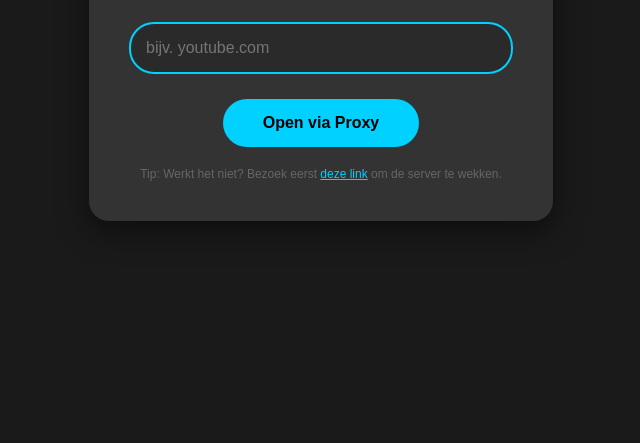
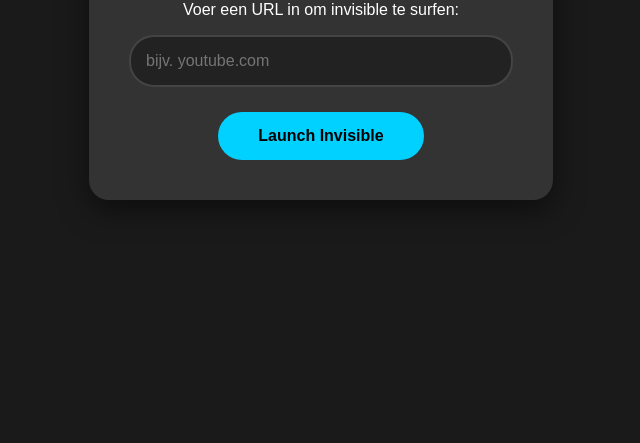
Before and after one commit to vdegussem/BrederoUnblockedtest, a website: page index.html in a window 1280 px wide. Shown: the part 357-800 px from the top of the page, without its empty margins (319-959 px from the left). Drawn offline with Linux system fonts and the light colour scheme.

Commit message:
Update index.html

```diff
--- a/index.html
+++ b/index.html
@@ -2,70 +2,65 @@
 <html lang="en">
 <head>
     <meta charset="UTF-8">
-    <title>BrederoUnblocked - No Frame</title>
+    <title>BrederoUnblocked</title>
+    <link id="favicon" rel="icon" type="image/x-icon" href="https://google.com">
     <style>
         body {
             margin: 0; padding: 0;
             display: flex; flex-direction: column; align-items: center; justify-content: center;
             height: 100vh; background: #1a1a1a; color: white; font-family: sans-serif;
         }
-
         .container { text-align: center; background: #333; padding: 40px; border-radius: 20px; box-shadow: 0 10px 30px rgba(0,0,0,0.5); }
         h1 { color: #00d1ff; margin-bottom: 10px; }
-        p { color: #ccc; margin-bottom: 25px; }
-
         .url-input {
             width: 350px; padding: 15px; border-radius: 25px; border: 2px solid #444;
-            background: #222; color: white; font-size: 16px; outline: none; transition: 0.3s;
+            background: #222; color: white; font-size: 16px; outline: none;
         }
-
-        .url-input:focus { border-color: #00d1ff; background: #2a2a2a; }
-
-        .btn-group { margin-top: 25px; }
-
         .go-btn {
-            padding: 15px 40px; background: #00d1ff; color: black;
+            margin-top: 25px; padding: 15px 40px; background: #00d1ff; color: black;
             border: none; border-radius: 25px; cursor: pointer; font-weight: bold; font-size: 16px;
-            transition: 0.2s;
         }
-
-        .go-btn:hover { background: #00b8e6; transform: scale(1.05); }
-
-        .status-msg { font-size: 12px; color: #666; margin-top: 20px; }
     </style>
 </head>
 <body>
 
     <div class="container">
         <h1>BrederoUnblocked</h1>
-        <p>Voer een URL in om deze via jouw proxy te openen</p>
+        <p>Voer een URL in om invisible te surfen:</p>
         <input type="text" id="siteUrl" class="url-input" placeholder="bijv. youtube.com" autofocus>
-
-        <div class="btn-group">
-            <button class="go-btn" onclick="loadSite()">Open via Proxy</button>
-        </div>
-        <div class="status-msg">Tip: Werkt het niet? Bezoek eerst <a href="https://webtopper-1.onrender.com/" target="_blank" style="color:#00d1ff;">deze link</a> om de server te wekken.</div>
+        <br>
+        <button class="go-btn" onclick="loadSite()">Launch Invisible</button>
     </div>
 
     <script>
         function loadSite() {
             let input = document.getElementById('siteUrl').value.trim();
-            let proxyUrl = "https://webtopper-1.onrender.com/";
+            // JOUW PROXY ZONDER SLASH OP HET EINDE (we voegen die later zelf toe)
+            let proxyBase = "https://webtopper-1.onrender.com";
 
             if (input) {
                 let targetUrl = input;
 
+                // 1. YouTube Fix: Zorg dat video's niet blokkeren
+                if (targetUrl.includes("://youtube.com")) {
+                    targetUrl = targetUrl.replace("watch?v=", "embed/");
+                } else if (targetUrl.includes("youtu.be/")) {
+                    targetUrl = targetUrl.replace("youtu.be/", "://youtube.com");
+                }
+
+                // 2. Protocol Check: Zorg dat de URL begint met https://
                 if (!targetUrl.startsWith('http')) {
                     targetUrl = 'https://' + targetUrl;
                 }
 
-                let finalUrl = proxyUrl + targetUrl;
+                // 3. De MAGISCHE LINK OPBOUW (Dwingt de slash tussen proxy en site)
+                let finalUrl = proxyBase + "/" + targetUrl;
 
-                // --- ABOUT:BLANK CLOAKING ---
+                // 4. Open in about:blank
                 let newWin = window.open('about:blank', '_blank');
 
                 if (!newWin) {
-                    alert("Pop-up geblokkeerd! Klik rechtsboven in de adresbalk op 'Toestaan'.");
+                    alert("Pop-up geblokkeerd! Klik rechtsboven in de balk op 'Toestaan'.");
                     return;
                 }
 
@@ -85,15 +80,10 @@
                     </html>
                 `);
                 newWin.document.close();
-            } else {
-                alert("Typ eerst een URL in!");
             }
         }
 
-        document.getElementById('siteUrl').addEventListener("keypress", function(e) {
-            if (e.key === "Enter") loadSite();
-        });
+        document.getElementById('siteUrl').addEventListener("keypress", (e) => { if (e.key === "Enter") loadSite(); });
     </script>
-
 </body>
 </html>
```
